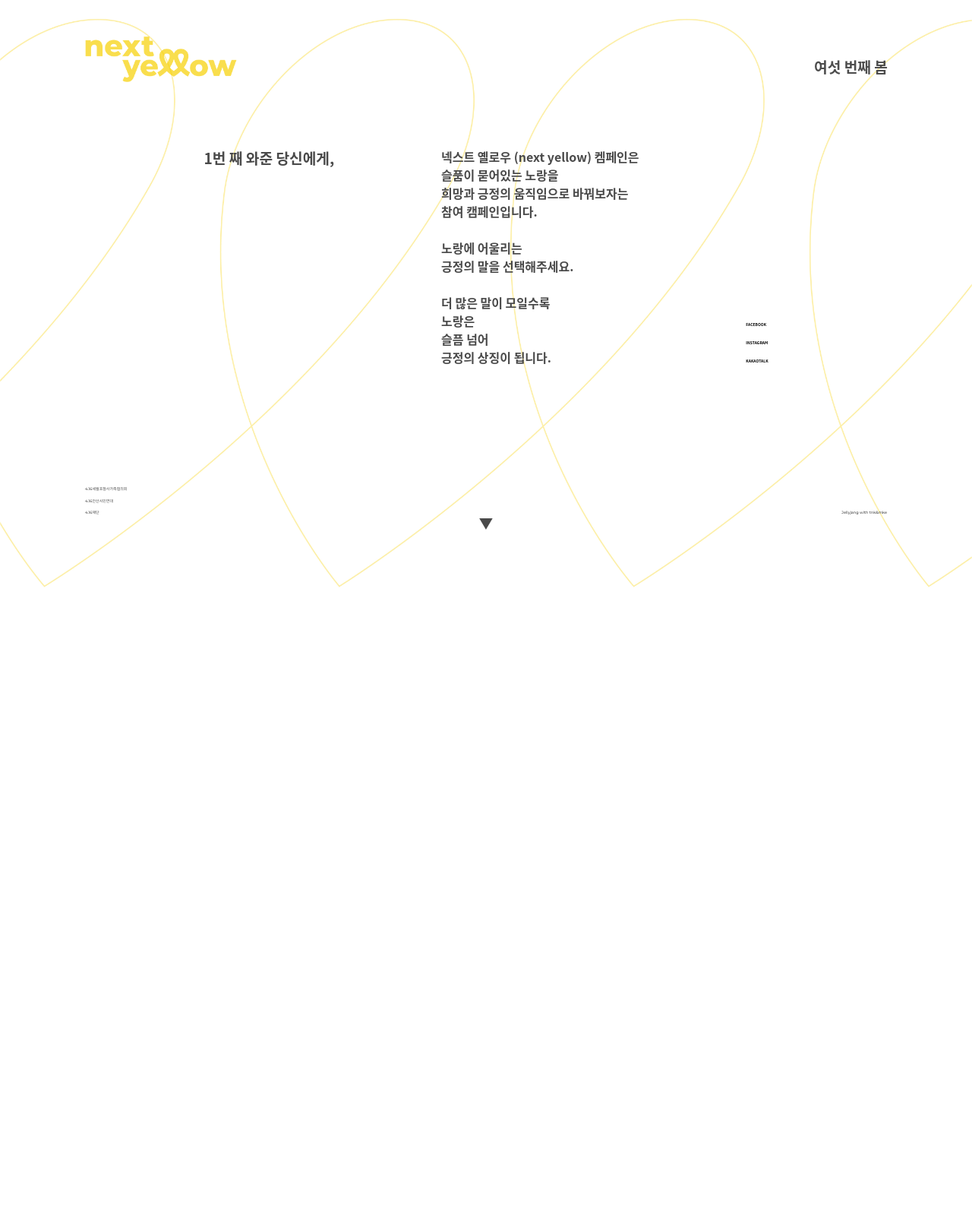
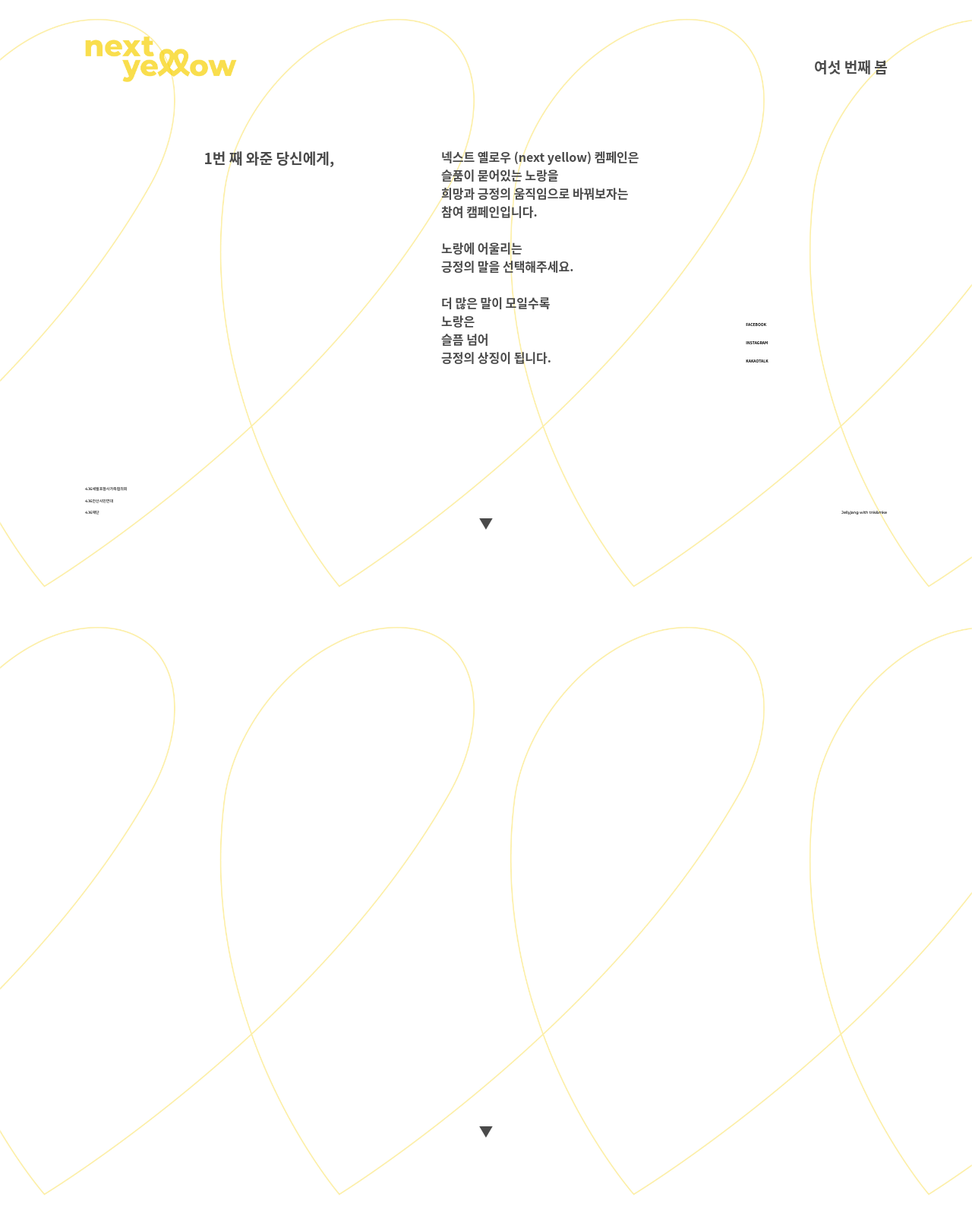
Before and after one commit to yujin100b/next-yellow, a Django app: page / in a window 1280 px wide. Shown: the whole page at 76% size. Before the commit the page ends 773 px from the top, so only its background shows below. Run offline with Django 3.2, Linux system fonts and the light colour scheme; data comes from the database, SQL or seed files in the repository; some libraries are stand-ins or nearby versions.

Commit message:
section2 개발중

```diff
--- a/nextyellow/static/css/nextyellow.css
+++ b/nextyellow/static/css/nextyellow.css
@@ -55,7 +55,7 @@ html{
 }
 .section1--footer{
     width: 100%;
-    position: absolute;
+    position: fixed;
     top: 80vh;
     display:flex;
     justify-content: space-between;
@@ -78,6 +78,14 @@ html{
 }
 .pc {
     display: none;
+}
+
+
+.section1--contents .big-font{
+    font-size: 3rem;
+}
+.select-helper{
+    font-size: 5px;
 }
 
 @media (min-width: 1024px){
@@ -147,8 +155,8 @@ html{
         font-size: 5px;
     }
     .section1--footer{
-        width: 100%;;
-        position: absolute;
+        width: 100%;
+        position: fixed;
         top: 80vh;
         display:flex;
         justify-content: space-between;
--- a/nextyellow/templates/nextyellow/index.html
+++ b/nextyellow/templates/nextyellow/index.html
@@ -18,6 +18,7 @@
             </h1>
         </div>
     </div>
+    <!----------------      section1         ------------------>
     <section class="section section1 mobile">
 
         <div class="container section1--contents">
@@ -77,8 +78,8 @@
         </div>
         <p class="pc black-arrow">&#x25BC;</p>
         </div>
-  </section>
-  <section class="section section1 pc">
+    </section>
+    <section class="section section1 pc">
 
     <div class="section1--contents">
             <div class="hitcount">
@@ -123,7 +124,60 @@
     </div>
     <p class="pc black-arrow">&#x25BC;</p>
     </div>
-</section>
+    </section>
+    <!---------------        section2         ------------------->
+    <section class="section section1 mobile">
+
+        <div class="container section1--contents">
+                <div class="big-font">
+                    <p>슬픔 넘어</p>
+                </div>
+                <div>
+                    <div class="select">
+                        <select>
+                          <option></option>
+                          <option>강한</option>
+                          <option>반짝거리는🔥</option>
+                          <option></option>
+                        </select>
+                      </div>
+                </div>
+                <div class="big-font">
+                    <p>노랑</p>
+                </div>
+                <div class="select-helper">
+                    <p>당신은 슬픔 넘어 어떤 노랑을 바라는지 궁금합니다.</p>
+                    <p>빈 칸에 당신이 바라는 긍정의 노랑을 골라주세요</p>
+                    <p>슬픔 넘어 당신이 바라는 긍정의 노랑 한 문장이 완성됩니다.</p>
+                    <p>당신의 문장을 캡쳐하여 곳곳에 공유해주세요.</p>
+                    <br>
+                    <br>
+                    <p>#nextyellow @nextyellow</p>
+                </div>
+
+
+    </section>
+    <section class="section section1 pc">
+
+        <div class="section1--contents">
+
+
+        </div>
+
+        <div class="footer-wrap">
+        <div class="container section1--footer">
+            <div class="credit">
+                <p><a href="http://416family.org/">4.16세월호참사가족협의회</a></p>
+                <p><a href="http://416ansan.com/">4.16안산시민연대</a></p>
+                <p><a href="https://416foundation.org/">4.16재단</a></p>
+            </div>
+            <div class="sns">
+                <p>Jellyjang with tnk&mke</p>
+            </div>
+        </div>
+        <p class="pc black-arrow">&#x25BC;</p>
+        </div>
+    </section>
 
   </body>
 </html>
```
